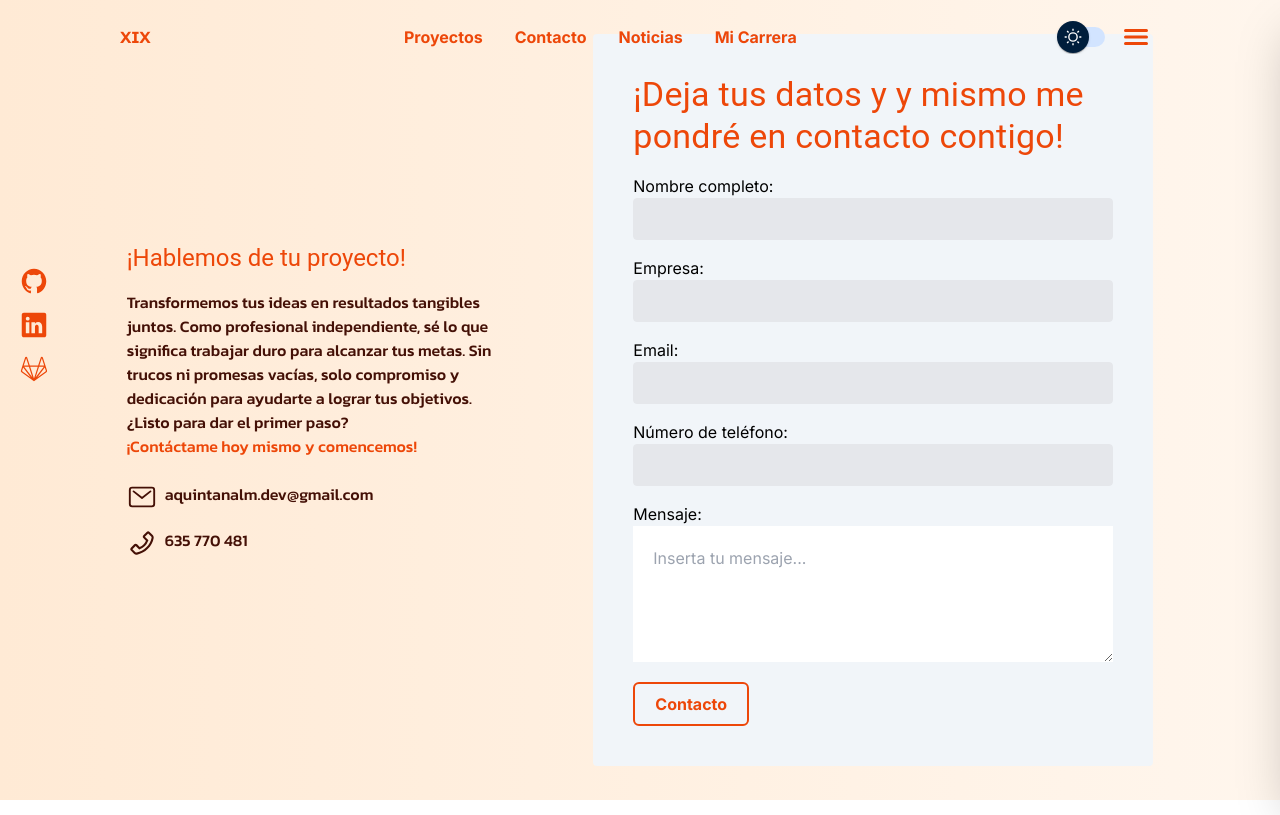
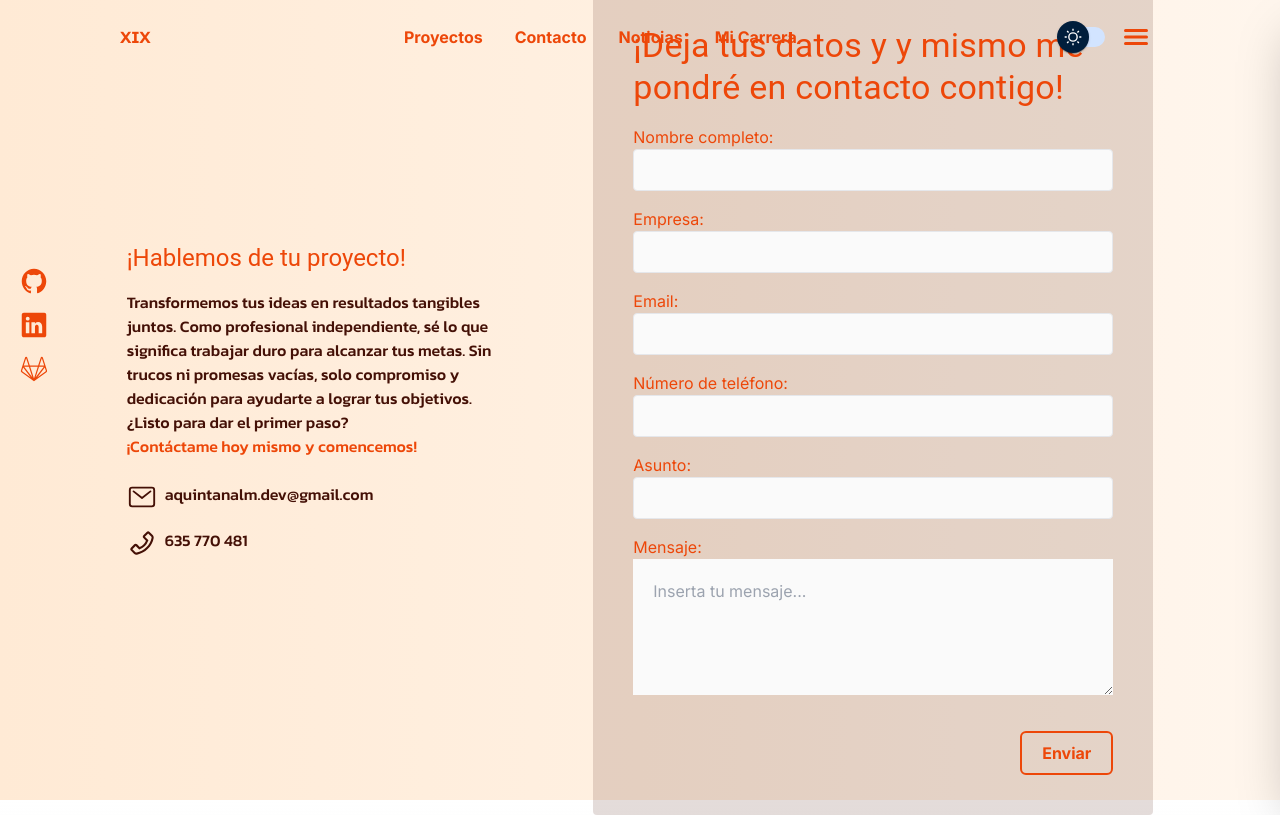
Before and after one commit to AQM19/portfolio-aaron-quintanal-martin, a Next.js app: page /contact in a window 1280 px wide. Built offline with nearby package versions, Linux system fonts and the light colour scheme; no server answers.

Commit message:
Feat: Creación del estilo del formulario de contacto

```diff
--- a/package.json
+++ b/package.json
@@ -20,6 +20,7 @@
     "next-auth": "^4.24.7",
     "react": "^18",
     "react-dom": "^18",
+    "react-hook-form": "^7.51.3",
     "react-icons": "^5.0.1",
     "ts-node": "^10.9.2",
     "zustand": "^4.5.2"
--- a/src/app/(portfoil)/contact/page.tsx
+++ b/src/app/(portfoil)/contact/page.tsx
@@ -1,10 +1,39 @@
+'use client'
+
 import { kanit } from '@/config/fonts'
 import Typography from '@mui/material/Typography/Typography'
 import React from 'react'
+import { useForm } from 'react-hook-form'
 import { AiOutlinePhone } from 'react-icons/ai'
 import { IoMailOutline } from 'react-icons/io5'
 
+
+type Inputs = {
+    fullName: string;
+    empress?: string;
+    email: string;
+    phone?: string;
+    subject?: string;
+    message: string;
+};
+
 const ContactPage = () => {
+
+    const { handleSubmit, register, formState: { isValid, errors }, reset } = useForm<Inputs>({
+        defaultValues: {
+            email: '',
+            empress: '',
+            fullName: '',
+            message: '',
+            phone: '',
+            subject: ''
+        }
+    });
+
+    const onSubmit = (data: Inputs) => {
+        console.log({ data });
+    };
+
     return (
         <section className='w-full md:h-screen px-5 py-20 md:p-20 flex flex-col lg:flex-row gap-4 md:gap-0 justify-around items-center'>
 
@@ -37,66 +66,115 @@ const ContactPage = () => {
                 </div>
             </div>
 
-            <div className='flex flex-col gap-4 w-full lg:w-1/2 rounded bg-slate-100 p-10'>
+            <div className='flex flex-col gap-4 w-full lg:w-1/2 rounded bg-[#44100625] dark:bg-[#d2e4ff25] p-10'>
 
                 <Typography variant='h4' className='text-[#ed4709] dark:text-[#e2b5fd] text-xl'>
                     ¡Deja tus datos y y mismo me pondré en contacto contigo!
                 </Typography>
 
-                <form action="">
+                <form
+                    className='flex flex-col gap-4'
+                    onSubmit={handleSubmit(onSubmit)}>
 
                     <div className='flex flex-col md:flex-row flex-wrap gap-4'>
 
-
                         <div className='flex flex-col flex-[1_0_1rem]'>
-                            <label htmlFor="complete_name">Nombre completo:</label>
+                            <label
+                                className='text-[#ed4709] dark:text-[#e2b5fd]'
+                                htmlFor="complete_name"
+                            >Nombre completo:</label>
                             <input
-                                className='px-5 py-2 border bg-gray-200 rounded'
+                                className='px-5 py-2 border bg-neutral-50 dark:bg-purple-900 rounded text-[#441006] dark:text-[#d2e4ff] '
                                 type="text"
-                                name='complete_name'
-                                required />
+                                {...register("fullName", { required: true })}
+                                aria-invalid={errors.fullName ? "true" : "false"}
+                            />
+                            {errors.fullName?.type === "required" && (
+                                <p
+                                    className='text-[#441006] dark:text-[#d2e4ff]'
+                                    role="alert">El nombre es requerido</p>
+                            )}
                         </div>
 
                         <div className='flex flex-col flex-[1_0_1rem]'>
-                            <label htmlFor="empress">Empresa:</label>
+                            <label
+                                className='text-[#ed4709] dark:text-[#e2b5fd]'
+                                htmlFor="empress">Empresa:</label>
                             <input
-                                className='px-5 py-2 border bg-gray-200 rounded'
+                                className='px-5 py-2 border bg-neutral-50 dark:bg-purple-900 rounded text-[#441006] dark:text-[#d2e4ff] '
                                 type="text"
-                                name='empress'
+                                {...register('empress', { required: false })}
                             />
                         </div>
 
                         <div className='flex flex-col flex-[1_0_1rem]'>
-                            <label htmlFor="email">Email:</label>
+                            <label
+                                className='text-[#ed4709] dark:text-[#e2b5fd]'
+                                htmlFor="email">Email:</label>
                             <input
-                                className='px-5 py-2 border bg-gray-200 rounded'
+                                className='px-5 py-2 border bg-neutral-50 dark:bg-purple-900 rounded text-[#441006] dark:text-[#d2e4ff] '
                                 type="email"
-                                name='email' />
+                                {...register("email", { required: true })}
+                                aria-invalid={errors.email ? "true" : "false"}
+                            />
+                            {errors.email?.type === "required" && (
+                                <p
+                                    className='text-[#441006] dark:text-[#d2e4ff]'
+                                    role="alert">El email es requerido</p>
+                            )}
                         </div>
 
                         <div className='flex flex-col flex-[1_0_1rem]'>
-                            <label htmlFor="phone">Número de teléfono:</label>
+                            <label
+                                className='text-[#ed4709] dark:text-[#e2b5fd]'
+                                htmlFor="phone">Número de teléfono:</label>
                             <input
-                                className='px-5 py-2 border bg-gray-200 rounded'
+                                className='px-5 py-2 border bg-neutral-50 dark:bg-purple-900 rounded text-[#441006] dark:text-[#d2e4ff] '
                                 type="tel"
-                                name="phone" />
+                                {...register("phone", { required: false })}
+                            />
+                        </div>
+
+                    </div>
+
+                    <div className='flex flex-col flex-wrap gap-4'>
+                        <div className='flex flex-col flex-[1_0_1rem]'>
+                            <label
+                                className='text-[#ed4709] dark:text-[#e2b5fd]'
+                                htmlFor="subject">Asunto:</label>
+                            <input
+                                className='px-5 py-2 border bg-neutral-50 dark:bg-purple-900 rounded text-[#441006] dark:text-[#d2e4ff] '
+                                type="text"
+                                {...register("subject", { required: false })}
+                            />
                         </div>
 
                         <div className='flex flex-col flex-[1_0_1rem]'>
-                            <label htmlFor="body">Mensaje:</label>
+                            <label
+                                className='text-[#ed4709] dark:text-[#e2b5fd]'
+                                htmlFor="message">Mensaje:</label>
                             <textarea
-                                className='p-5'
-                                name="body"
+                                className='p-5 bg-neutral-50 dark:bg-purple-900 text-[#441006] dark:text-[#d2e4ff]'
                                 cols={20}
                                 rows={4}
                                 wrap='soft'
                                 maxLength={1000}
-                                placeholder='Inserta tu mensaje...' />
+                                placeholder='Inserta tu mensaje...'
+                                {...register("message", { required: true })}
+                                aria-invalid={errors.message ? "true" : "false"}
+                            />
+                            {errors.message?.type === "required" && (
+                                <p
+                                    className='text-[#441006] dark:text-[#d2e4ff]'
+                                    role="alert">El mensaje es requerido</p>
+                            )}
                         </div>
                     </div>
 
-                    <button className='self-end mt-5 w-min px-5 py-2 rounded-md text-[#ed4709] dark:text-[#e2b5fd] font-bold border-2 border-[#ed4709] dark:border-[#e2b5fd]'>
-                        Contacto
+                    <button
+                        type='submit'
+                        className='self-end mt-5 w-min px-5 py-2 rounded-md text-[#ed4709] dark:text-[#e2b5fd] font-bold border-2 border-[#ed4709] dark:border-[#e2b5fd]'>
+                        Enviar
                     </button>
 
                 </form>
```
Also changed, not shown: 1 other file (tests, documents, lock files or other folders).
